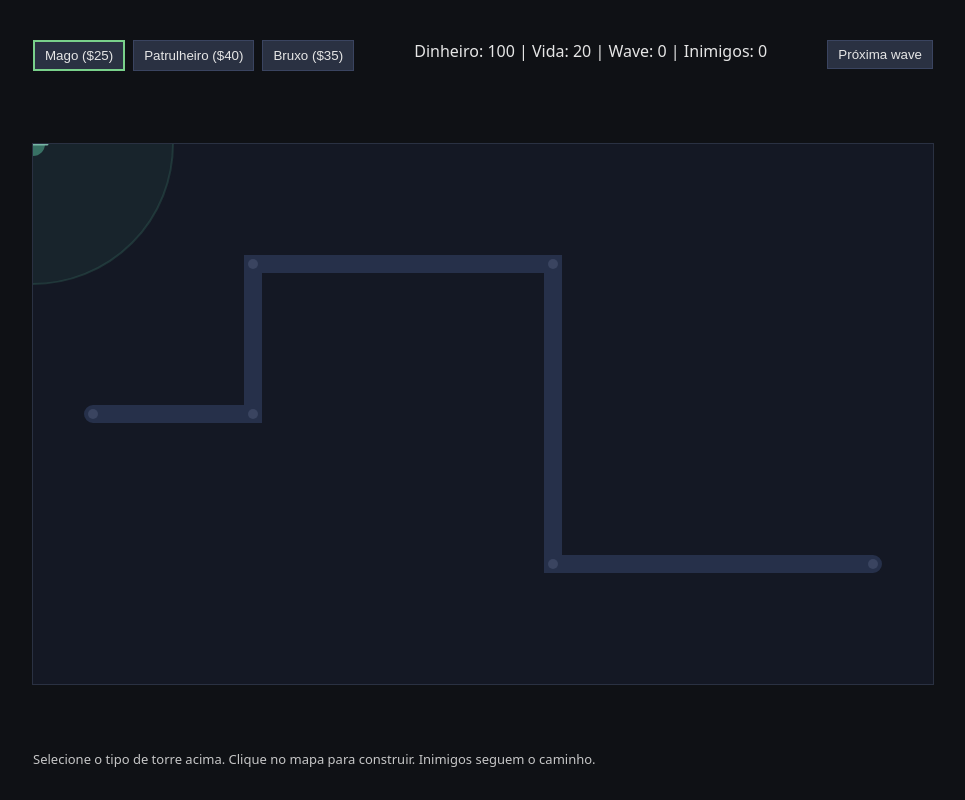
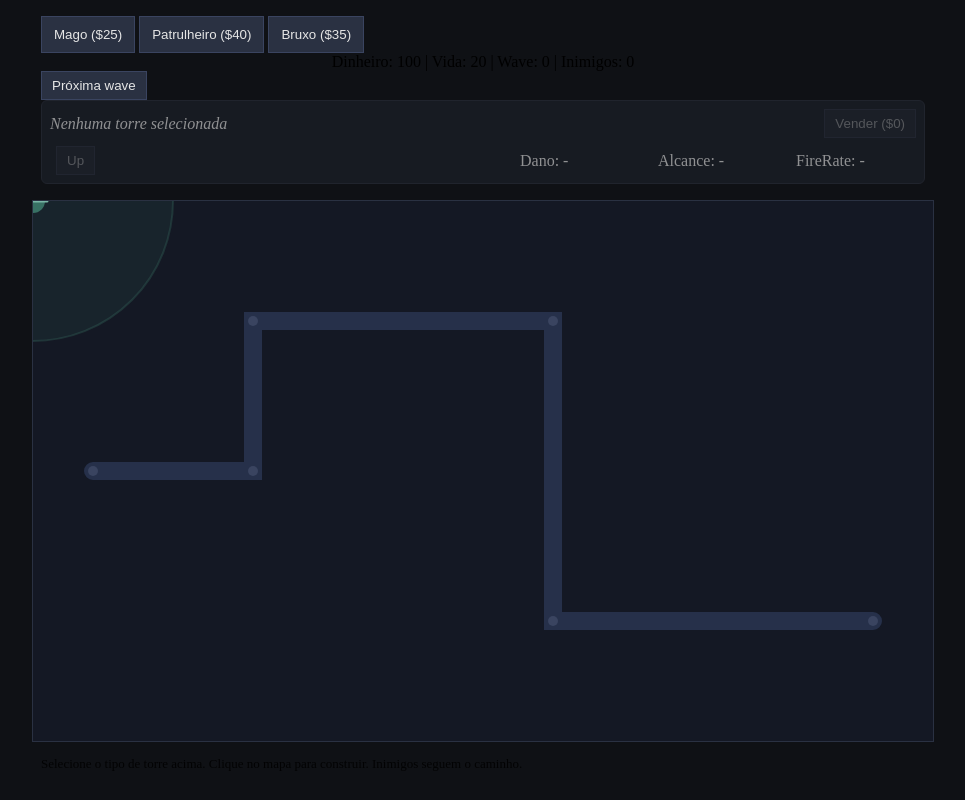
Before and after one commit to erickgermani/tower-defense, a website with bundled scripts: page index.html in a window 1280 px wide. Shown: the whole page, without its empty margins (157-1122 px from the left). Built offline with nearby package versions, Linux system fonts and the light colour scheme.

Commit message:
ajustando template da ui

```diff
--- a/index.html
+++ b/index.html
@@ -11,9 +11,35 @@
 <body>
     <div id="wrap">
         <div class="hud">
-            <div id="stats"></div>
-            <div>
-                <button id="nextWave">Próxima wave</button>
+            <div id="selector-row">
+                <div id="tower-selector">
+                    <!-- static buttons; JS will only bind events and update visuals -->
+                    <button id="tower-basic" class="tower-btn" data-type="basic">Mago ($25)</button>
+                    <button id="tower-sniper" class="tower-btn" data-type="sniper">Patrulheiro ($40)</button>
+                    <button id="tower-cannon" class="tower-btn" data-type="cannon">Bruxo ($35)</button>
+                </div>
+
+                <div id="stats"></div>
+
+                <div>
+                    <button id="nextWave">Próxima wave</button>
+                </div>
+            </div>
+
+            <!-- fixed panel below selector; JS will populate values -->
+            <div id="tower-panel" class="locked">
+                <div id="panel-top">
+                    <div id="panel-info"><em>Nenhuma torre selecionada</em></div>
+                    <div id="panel-sell"><button id="sell-btn" disabled>Vender ($0)</button></div>
+                </div>
+                <div id="panel-bottom">
+                    <div id="panel-upgrade"><button id="upgrade-btn" disabled>Up</button></div>
+                    <div id="panel-attrs">
+                        <div id="attr-dmg">Dano: -</div>
+                        <div id="attr-range">Alcance: -</div>
+                        <div id="attr-fr">FireRate: -</div>
+                    </div>
+                </div>
             </div>
         </div>
         <canvas id="c" width="900" height="540"></canvas>
--- a/src/config.ts
+++ b/src/config.ts
@@ -50,36 +50,36 @@ export const towerConfigs: Record<TowerType, TowerConfig> = {
 export const enemyConfigs: Record<EnemyType, EnemyConfig> = {
     [EnemyType.BASIC]: {
         type: EnemyType.BASIC,
-        baseHp: 40,
-        hpGrowth: 10,
-        baseSpeed: 60,
-        speedGrowth: 3,
-        baseReward: 8,
-        rewardGrowth: 0.5,
+        baseHp: 14,
+        hpGrowth: 2,
+        baseSpeed: 40,
+        speedGrowth: 4,
+        baseReward: 4,
+        rewardGrowth: 1,
         radius: 12,
         color: '#e39595',
         name: 'Humano'
     },
     [EnemyType.FAST]: {
         type: EnemyType.FAST,
-        baseHp: 25,
-        hpGrowth: 6,
-        baseSpeed: 100,
-        speedGrowth: 5,
-        baseReward: 12,
-        rewardGrowth: 0.8,
+        baseHp: 12,
+        hpGrowth: 4,
+        baseSpeed: 70,
+        speedGrowth: 8,
+        baseReward: 4,
+        rewardGrowth: 1,
         radius: 10,
         color: '#3c5151',
         name: 'Elfo Escuro'
     },
     [EnemyType.TANK]: {
         type: EnemyType.TANK,
-        baseHp: 80,
+        baseHp: 30,
         hpGrowth: 20,
-        baseSpeed: 40,
+        baseSpeed: 25,
         speedGrowth: 2,
-        baseReward: 15,
-        rewardGrowth: 1,
+        baseReward: 5,
+        rewardGrowth: 1.2,
         radius: 15,
         color: '#00ff40',
         name: 'Orc'
--- a/src/main.ts
+++ b/src/main.ts
@@ -18,8 +18,7 @@ class Game {
     private renderer: Renderer;
     // selection for tower placement. null means 'none'
     private selectedTowerType: TowerType | null = TowerType.BASIC;
-    // references to tower selector and panel
-    private towerSelectorDiv?: HTMLDivElement;
+    // reference to tower panel
     private towerPanelDiv?: HTMLDivElement;
 
     constructor() {
@@ -34,7 +33,10 @@ class Game {
         this.setupEventListeners();
         // sync initial placement selection to state
         State.getInstance().placementType = this.selectedTowerType;
-        this.createTowerSelector();
+        this.bindSelectors();
+        // ensure panel reference
+        this.towerPanelDiv = document.getElementById('tower-panel') as HTMLDivElement;
+        this.renderTowerPanel(null);
         this.start();
     }
 
@@ -68,95 +70,92 @@ class Game {
     }
 
     private showTowerMenu(tower: import('./entities/Tower.js').Tower) {
-        // use fixed panel in HUD for tower actions
         this.state.selectedTower = tower;
-        if (!this.towerPanelDiv) return;
-        const panel = this.towerPanelDiv;
-        panel.innerHTML = '';
-        panel.style.display = 'flex';
-        panel.style.flexDirection = 'column';
-        panel.style.background = '#1b2230';
-        panel.style.border = '1px solid #2a3142';
-        panel.style.borderRadius = '6px';
+        this.renderTowerPanel(tower);
+    }
 
-        const topRow = document.createElement('div');
-        topRow.style.display = 'flex';
-        topRow.style.alignItems = 'center';
+    private hideTowerMenu(): void {
+        this.state.selectedTower = null;
+        this.renderTowerPanel(null);
+    }
 
-        const info = document.createElement('div');
-        info.style.marginRight = '12px';
-        info.innerHTML = `<strong>${tower.name}</strong> - Nível ${tower.level}`;
+    private renderTowerPanel(tower: import('./entities/Tower.js').Tower | null) {
+        const panel = document.getElementById('tower-panel');
+        if (!panel) return;
 
-        const buttonsDiv = document.createElement('div');
+        const infoEl = document.getElementById('panel-info') as HTMLElement;
+        const sellBtn = document.getElementById('sell-btn') as HTMLButtonElement;
+        const upgradeBtn = document.getElementById('upgrade-btn') as HTMLButtonElement;
+        const dmgEl = document.getElementById('attr-dmg') as HTMLElement;
+        const rangeEl = document.getElementById('attr-range') as HTMLElement;
+        const frEl = document.getElementById('attr-fr') as HTMLElement;
 
-        const sellBtn = document.createElement('button');
+        const locked = !tower;
+        if (locked) panel.classList.add('locked'); else panel.classList.remove('locked');
+
+        if (!tower) {
+            infoEl.innerHTML = `<em>Nenhuma torre selecionada</em>`;
+            sellBtn.textContent = `Vender ($0)`;
+            sellBtn.disabled = true;
+            // upgrade
+            upgradeBtn.textContent = 'Up';
+            upgradeBtn.disabled = true;
+            dmgEl.textContent = `Dano: -`;
+            rangeEl.textContent = `Alcance: -`;
+            frEl.textContent = `FireRate: -`;
+            // remove old listeners by cloning
+            sellBtn.replaceWith(sellBtn.cloneNode(true));
+            upgradeBtn.replaceWith(upgradeBtn.cloneNode(true));
+            // re-query after replace
+            // (no handlers needed when locked)
+            return;
+        }
+
+        // Tower is present: populate values
+        infoEl.innerHTML = `<strong>${tower.name}</strong> - Nível ${tower.level}`;
         sellBtn.textContent = `Vender ($${tower.getSellValue()})`;
-        sellBtn.addEventListener('click', () => {
+        sellBtn.disabled = false;
+
+        // wire sell action (replace to remove previous handlers)
+        const newSell = sellBtn.cloneNode(true) as HTMLButtonElement;
+        newSell.addEventListener('click', () => {
             const val = tower.getSellValue();
             this.state.game.money += val;
             const idx = this.state.towers.indexOf(tower);
             if (idx > -1) this.state.towers.splice(idx, 1);
             this.hideTowerMenu();
         });
+        sellBtn.parentElement!.replaceChild(newSell, sellBtn);
 
-        const upgradeBtn = document.createElement('button');
+        // upgrade
         const upCost = tower.getUpgradeCost();
+        const newUpgrade = (upgradeBtn.cloneNode(true) as HTMLButtonElement);
         if (!isFinite(upCost)) {
-            upgradeBtn.textContent = 'Max';
-            upgradeBtn.disabled = true;
+            newUpgrade.textContent = 'Max';
+            newUpgrade.disabled = true;
         } else {
-            upgradeBtn.textContent = `Up (${upCost})`;
-            upgradeBtn.addEventListener('click', () => {
-                const cost = tower.getUpgradeCost();
-                if (this.state.game.money < cost) {
-                    this.showToastAt(window.innerWidth / 2, window.innerHeight / 2, `Dinheiro insuficiente! Precisa de ${cost}`);
+            newUpgrade.textContent = `Up (${upCost})`;
+            newUpgrade.disabled = false;
+            newUpgrade.addEventListener('click', () => {
+                if (this.state.game.money < upCost) {
+                    this.showToastAt(window.innerWidth / 2, window.innerHeight / 2, `Dinheiro insuficiente! Precisa de ${upCost}`);
                     return;
                 }
-                this.state.game.money -= cost;
+                this.state.game.money -= upCost;
                 tower.upgrade();
-                // refresh panel
-                this.showTowerMenu(tower);
+                this.renderTowerPanel(tower);
             });
         }
+        upgradeBtn.parentElement!.replaceChild(newUpgrade, upgradeBtn);
 
-        buttonsDiv.appendChild(sellBtn);
-        buttonsDiv.appendChild(upgradeBtn);
-
-        topRow.appendChild(info);
-        topRow.appendChild(buttonsDiv);
-
-        const attrDiv = document.createElement('div');
-        attrDiv.style.marginTop = '8px';
-        attrDiv.style.display = 'flex';
-        attrDiv.style.gap = '18px';
-
-        // current and next stats
         const nextDmg = Math.round(tower.damage * 1.2);
         const nextRange = Math.round(tower.range * 1.12);
         const nextFireRate = +(1 / Math.max(0.05, tower.fireInterval * 0.92)).toFixed(2);
         const curFireRate = +(1 / Math.max(0.0001, tower.fireInterval)).toFixed(2);
 
-        const dmgEl = document.createElement('div');
         dmgEl.textContent = `Dano: ${tower.damage} > ${nextDmg}`;
-        const rangeEl = document.createElement('div');
         rangeEl.textContent = `Alcance: ${tower.range} > ${nextRange}`;
-        const frEl = document.createElement('div');
         frEl.textContent = `FireRate (shots/s): ${curFireRate} > ${nextFireRate}`;
-
-        attrDiv.appendChild(dmgEl);
-        attrDiv.appendChild(rangeEl);
-        attrDiv.appendChild(frEl);
-
-        panel.appendChild(topRow);
-        panel.appendChild(attrDiv);
-    }
-
-    private hideTowerMenu(): void {
-        this.state.selectedTower = null;
-        if (this.towerPanelDiv) {
-            this.towerPanelDiv.style.display = 'none';
-            this.towerPanelDiv.innerHTML = '';
-        }
     }
 
     private handleCanvasClick(e: MouseEvent): void {
@@ -201,25 +200,16 @@ class Game {
         this.state.addTower(tower);
     }
 
-    private createTowerSelector(): void {
-        const hud = document.querySelector('.hud') as HTMLElement;
-        const selectorDiv = document.createElement('div');
-        selectorDiv.style.cssText = 'display: flex; gap: 8px;';
+    private bindSelectors(): void {
+        // Bind tower selector buttons from static HTML
+        const basic = document.getElementById('tower-basic') as HTMLButtonElement | null;
+        const sniper = document.getElementById('tower-sniper') as HTMLButtonElement | null;
+        const cannon = document.getElementById('tower-cannon') as HTMLButtonElement | null;
 
-        // Clicking the same tower button again will deselect (toggle)
-        Object.values(TowerType).forEach(type => {
-            const config = towerConfigs[type];
-            const btn = document.createElement('button');
-            btn.textContent = `${config.name} ($${config.cost})`;
-            btn.id = `tower-${type}`;
-            btn.className = 'tower-btn';
-            btn.style.cssText = this.selectedTowerType === type
-                ? 'border: 2px solid #79d18b;'
-                : '';
-
+        const bindBtn = (btn: HTMLButtonElement | null, type: TowerType) => {
+            if (!btn) return;
             btn.addEventListener('click', () => {
                 if (this.selectedTowerType === type) {
-                    // toggle off
                     this.selectedTowerType = null;
                     State.getInstance().placementType = null;
                 } else {
@@ -228,24 +218,13 @@ class Game {
                 }
                 this.updateTowerButtons();
             });
+        };
 
-            selectorDiv.appendChild(btn);
-        });
+        bindBtn(basic, TowerType.BASIC);
+        bindBtn(sniper, TowerType.SNIPER);
+        bindBtn(cannon, TowerType.CANNON);
 
-        const firstChild = hud.firstChild;
-        hud.insertBefore(selectorDiv, firstChild);
-
-        // create (or ensure) tower panel right after selector
-        const panel = document.createElement('div');
-        panel.id = 'tower-panel';
-        panel.style.marginTop = '8px';
-        panel.style.minHeight = '48px';
-        panel.style.display = 'none';
-        panel.style.alignItems = 'center';
-        panel.style.gap = '8px';
-        panel.style.padding = '6px';
-        hud.insertBefore(panel, selectorDiv.nextSibling);
-        this.towerPanelDiv = panel;
+        // Next wave button already exists in HTML; stats element already fetched in constructor
     }
 
     private updateTowerButtons(): void {
--- a/styles.css
+++ b/styles.css
@@ -1,28 +1,45 @@
-html,
-body {
+html, body {
     margin: 0;
+    padding: 0;
     height: 100%;
     background: #0f1115;
-    color: #e6e6e6;
-    font-family: system-ui, Arial;
 }
 
 #wrap {
-    display: grid;
-    place-items: center;
-    height: 100%;
+    display: flex;
+    flex-direction: column;
+    align-items: center; /* center the game area horizontally */
+    width: 100%;
+    box-sizing: border-box;
 }
 
 canvas {
+    /* fixed-aspect canvas that scales down but won't stretch to full page width */
+    width: min(900px, 95vw);
+    height: auto;
+    max-width: 900px;
+    display: block;
     background: #141824;
     border: 1px solid #2a3142;
+    margin: 0 auto; /* center */
 }
 
 .hud {
-    width: 900px;
-    display: flex;
-    justify-content: space-between;
-    margin: 8px 0;
+    max-width: 900px;
+    width: min(900px, 95vw); /* avoid full-width stretch */
+    margin: 8px auto; /* center horizontally with slight top margin */
+    padding: 8px;
+    box-sizing: border-box;
+}
+
+.hint {
+    max-width: 900px;
+    width: min(900px, 95vw);
+    margin: 8px auto 16px auto;
+    opacity: 0.85;
+    font-size: 13px;
+    padding: 6px 8px;
+    box-sizing: border-box;
 }
 
 button {
@@ -36,12 +53,6 @@ button {
 button:disabled {
     opacity: 0.5;
     cursor: not-allowed;
-}
-
-.hint {
-    width: 900px;
-    opacity: 0.85;
-    font-size: 13px;
 }
 
 .toast {
@@ -78,24 +89,69 @@ button:disabled {
 }
 
 #tower-panel {
-    display: none;
+    display: flex;
+    flex-direction: column;
     background: #1b2230;
     border: 1px solid #2a3142;
     padding: 8px;
     border-radius: 6px;
     color: #e6e6e6;
-    width: 900px;
+    width: 100%;
+    max-width: 900px;
+    box-sizing: border-box;
 }
 
-#tower-panel > div {
+#panel-top {
     display: flex;
+    justify-content: space-between;
     align-items: center;
+    gap: 12px;
 }
 
-#tower-panel .attr {
-    color: #cfd8e3;
+#panel-bottom {
+    display: flex;
+    justify-content: space-between;
+    align-items: center;
+    gap: 12px;
+    margin-top: 8px;
+    flex-wrap: wrap;
+}
+
+#panel-attrs {
+    display: flex;
+    gap: 18px;
+    flex-wrap: wrap;
+}
+
+#panel-attrs > div {
+    min-width: 120px;
+}
+
+.tower-btn {
+    min-width: 80px;
+    padding: 10px 12px;
+    text-align: center;
+}
+
+#stats {
+    flex: 1 1 auto;
+    text-align: center;
+    min-width: 160px;
+}
+
+#tower-panel.locked {
+    opacity: 0.6;
+    filter: grayscale(30%);
 }
 
 #tower-panel button {
     margin-left: 6px;
 }
+
+@media (max-width: 560px) {
+    #panel-attrs > div { min-width: 100px; }
+    .tower-btn { min-width: 64px; padding: 8px 10px; }
+    #panel-top { flex-direction: column; align-items: stretch; }
+    #panel-bottom { flex-direction: column; align-items: stretch; }
+    #stats { order: 3; width: 100%; text-align: left; }
+}
```
